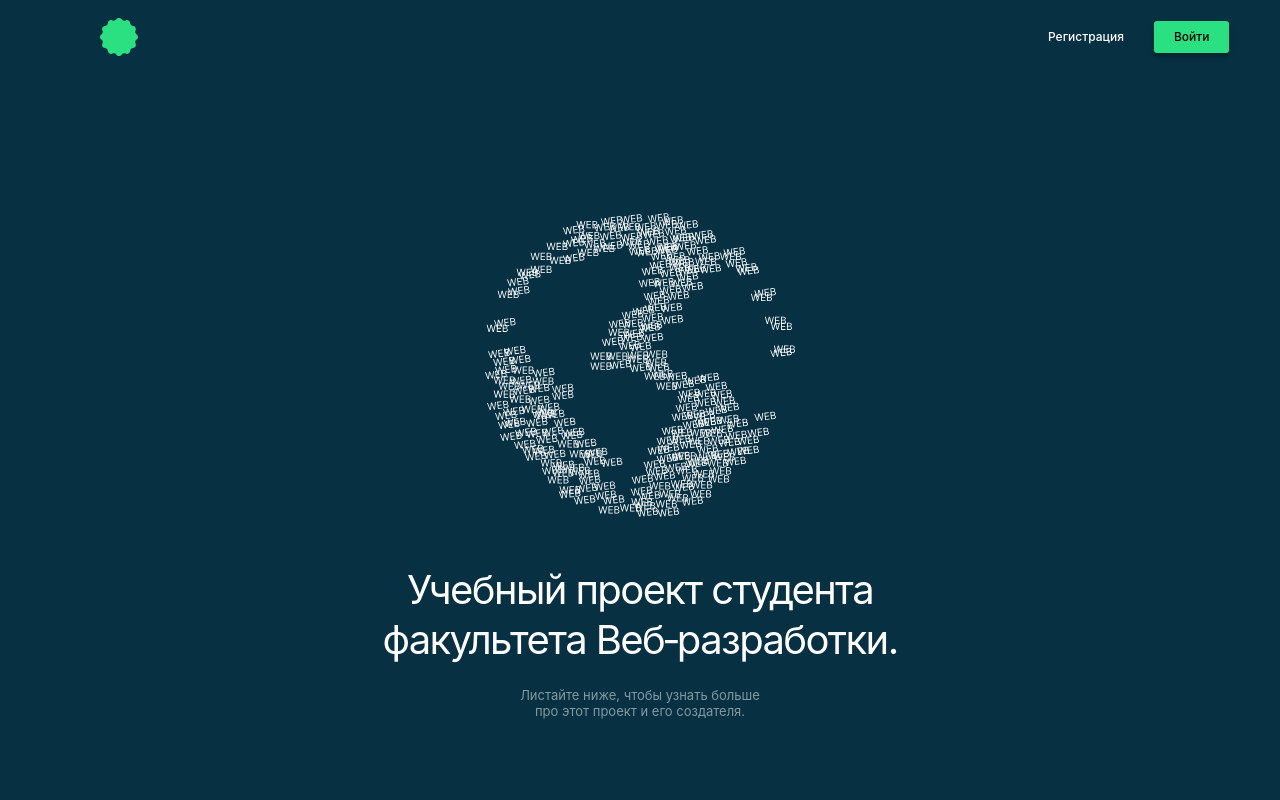
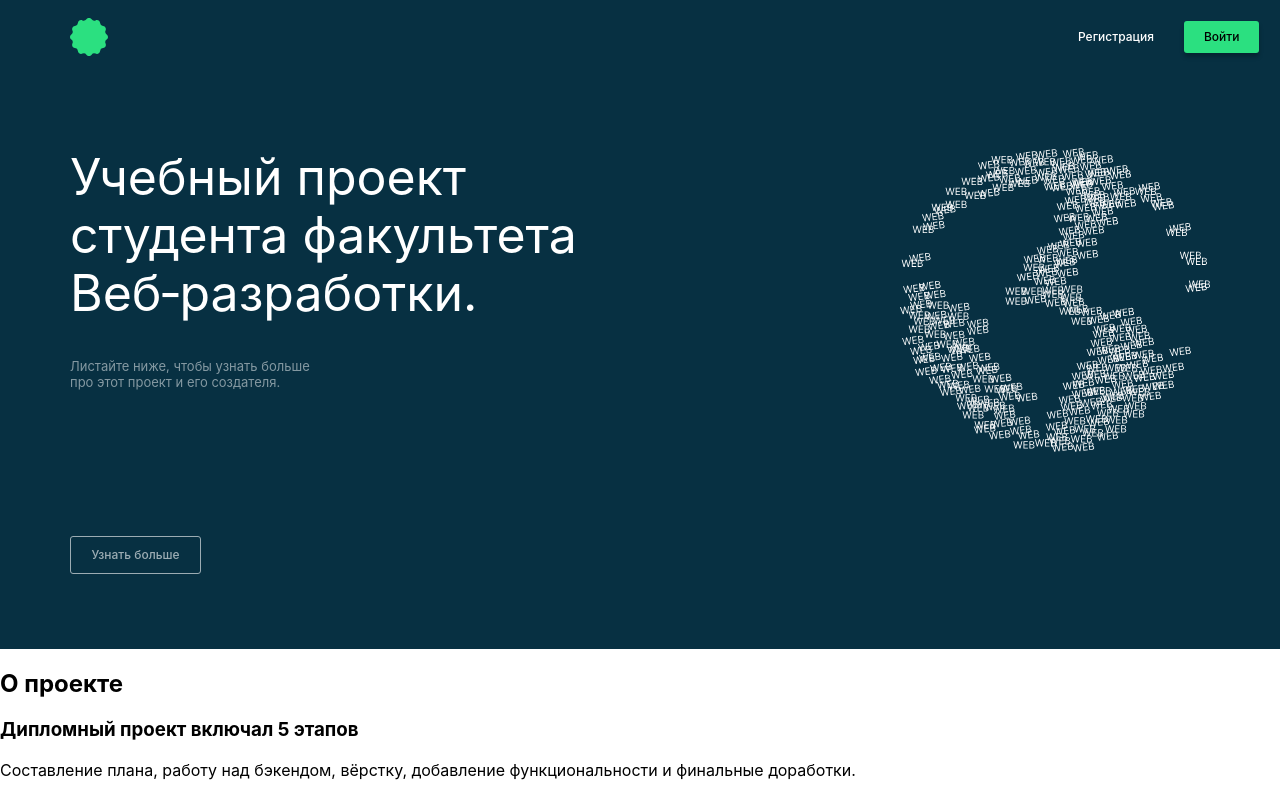
Before and after one commit to KatyaTopchieva/movies-explorer-frontend, a React (Create React App) app: page / in a window 1280 px wide. Shown: the top 800 px of the page. Built offline with nearby package versions, Linux system fonts and the light colour scheme.

Commit message:
"feat: add adaptive Promo"

```diff
--- a/src/components/Header/Header.css
+++ b/src/components/Header/Header.css
@@ -15,3 +15,9 @@
 		padding: 0 30px;
 	}
 }
+
+@media (min-width: 1023px) {
+	.header {
+		padding: 0 70px;
+	}
+}
--- a/src/components/Logo/Logo.css
+++ b/src/components/Logo/Logo.css
@@ -20,9 +20,3 @@
     display: none;
   }
 }
-
-@media (min-width: 1023px) {
-  .logo {
-    margin-left: 70px;
-  }
-}
--- a/src/components/Navigation/Navigation.css
+++ b/src/components/Navigation/Navigation.css
@@ -1,8 +1,9 @@
 .navigation {
-    display: flex;
-    align-items: center;
+	display: flex;
+	flex-direction: row;
+	align-items: center;
 	width: 132px;
-  }
+}
 
 .navigation__link {
 	text-decoration: none;
@@ -10,7 +11,6 @@
 }
 
 .navigation__link_unlogged {
-	font-family: 'Inter', Arial, Helvetica, sans-serif;
 	font-style: normal;
 	font-weight: 500;
 	font-size: 10px;
@@ -27,10 +27,6 @@
 }
 
 @media (min-width: 768px) {
-	.navigation {
-		margin-right: 30px;
-	}
-
 	.navigation__link_unlogged {
 		font-size: 12px;
 		color: #FFF;
@@ -38,16 +34,9 @@
 
 	.navigation__link_unlogged:last-child {
 		padding: 8px 20px;
-		margin-left: 14px;
 		margin-left: 30px;
 		background: #2BE080;
 		box-shadow: 0px 4px 4px rgba(0, 0, 0, 0.25);
 		color: #000;
 	}
 }
-
-@media (min-width: 1023px) {
-	.navigation {
-		margin-right: 70px;
-	}
-}
--- a/src/components/Promo/Promo.css
+++ b/src/components/Promo/Promo.css
@@ -20,7 +20,7 @@
 	letter-spacing: -0.04em;
 	color: #000;
 	padding: 0;
-	margin: 220px auto;
+	margin: 220px 0;
 }
 
 .promo__subtitle {
@@ -48,7 +48,7 @@
 		display: block;
 		width: 310px;
 		height: 304px;
-		margin: 140px auto 0;
+		margin: 140px 0 0;
 	}
 
 	.promo__title {
@@ -59,7 +59,7 @@
 		color: #FFF;
 		width: 630px;
 		height: 100px;
-		margin: 48px auto 0;
+		margin: 48px 0 0;
 	}
 
 	.promo__subtitle {
@@ -74,7 +74,7 @@
 		opacity: 0.5;
 		width: 260px;
 		height: 32px;
-		margin: 22px auto 0;
+		margin: 22px 0 0;
 	}
 
 	.promo__batton {
@@ -87,7 +87,7 @@
 		opacity: 0.6;
 		border: 1px solid #FFF;
 		border-radius: 3px;
-		margin: 92px auto 86px;
+		margin: 92px 0 86px;
 	}
 
 	.navtab {
@@ -112,3 +112,36 @@
 		color: #073042;
 	}
 }
+
+@media (min-width: 1023px) {
+	.promo {
+		align-items: flex-start;
+		position: relative;
+	}
+
+	.promo__image {
+		position: absolute;
+		top: 75px;
+		right: 70px;
+		margin: 0;
+	}
+
+	.promo__title {
+		text-align: start;
+		width: 600px;
+		height: 174px;
+		font-size: 50px;
+		line-height: 58px;
+		letter-spacing: normal;
+		margin: 75px 0 0 70px;
+	}
+
+	.promo__subtitle {
+		text-align: start;
+		margin: 36px 0 0 70px;
+	}
+
+	.promo__batton {
+		margin: 146px 0 75px 70px;
+	}
+}
```
